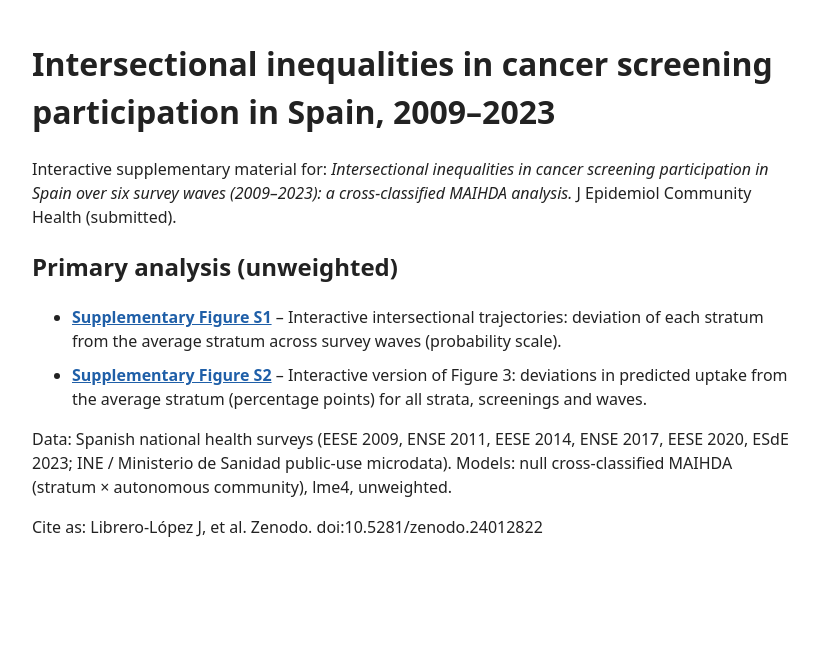
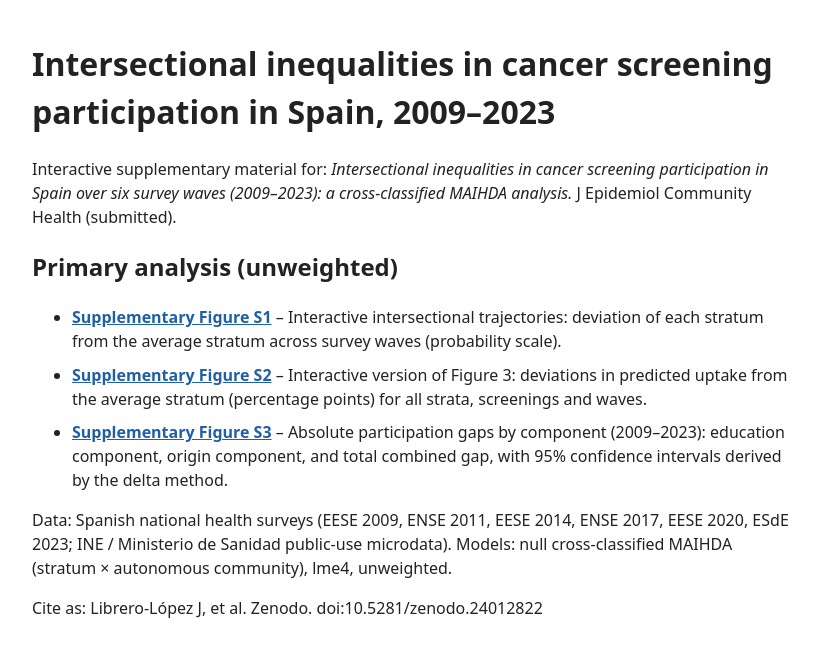
Before and after one commit to jujulijuli/cribado-maihda-suplementos, a plain HTML site: page index.html in a window 1280 px wide. Shown: the whole page, without its empty margins (228-1047 px from the left). Drawn offline with Linux system fonts and the light colour scheme.

Commit message:
Add Supplementary Figure S3: gap decomposition by component (2009-2023)
Interactive Plotly HTML showing absolute participation gaps by component
across 6 survey waves for 4 screening panels (CRC men, CRC women, breast,
cervical). Three lines per panel: education component, origin component,
total combined gap. 95% CI derived by delta method from BLUP standard errors.
Self-contained HTML with Plotly bundled inline.

```diff
--- a/index.html
+++ b/index.html
@@ -13,6 +13,7 @@ a{color:#1F5FA8}li{margin:.6em 0}code{background:#f3f3f3;padding:1px 4px}
 <ul>
 <li><a href="Supplementary_Figure_S1.html"><strong>Supplementary Figure S1</strong></a> – Interactive intersectional trajectories: deviation of each stratum from the average stratum across survey waves (probability scale).</li>
 <li><a href="Supplementary_Figure_S2.html"><strong>Supplementary Figure S2</strong></a> – Interactive version of Figure 3: deviations in predicted uptake from the average stratum (percentage points) for all strata, screenings and waves.</li>
+<li><a href="Supplementary_Figure_S3_brechas_componentes.html"><strong>Supplementary Figure S3</strong></a> – Absolute participation gaps by component (2009–2023): education component, origin component, and total combined gap, with 95% confidence intervals derived by the delta method.</li>
 </ul>
 
 <p>Data: Spanish national health surveys (EESE 2009, ENSE 2011, EESE 2014, ENSE 2017, EESE 2020, ESdE 2023; INE / Ministerio de Sanidad public-use microdata). Models: null cross-classified MAIHDA (stratum × autonomous community), lme4, unweighted.</p>
```
